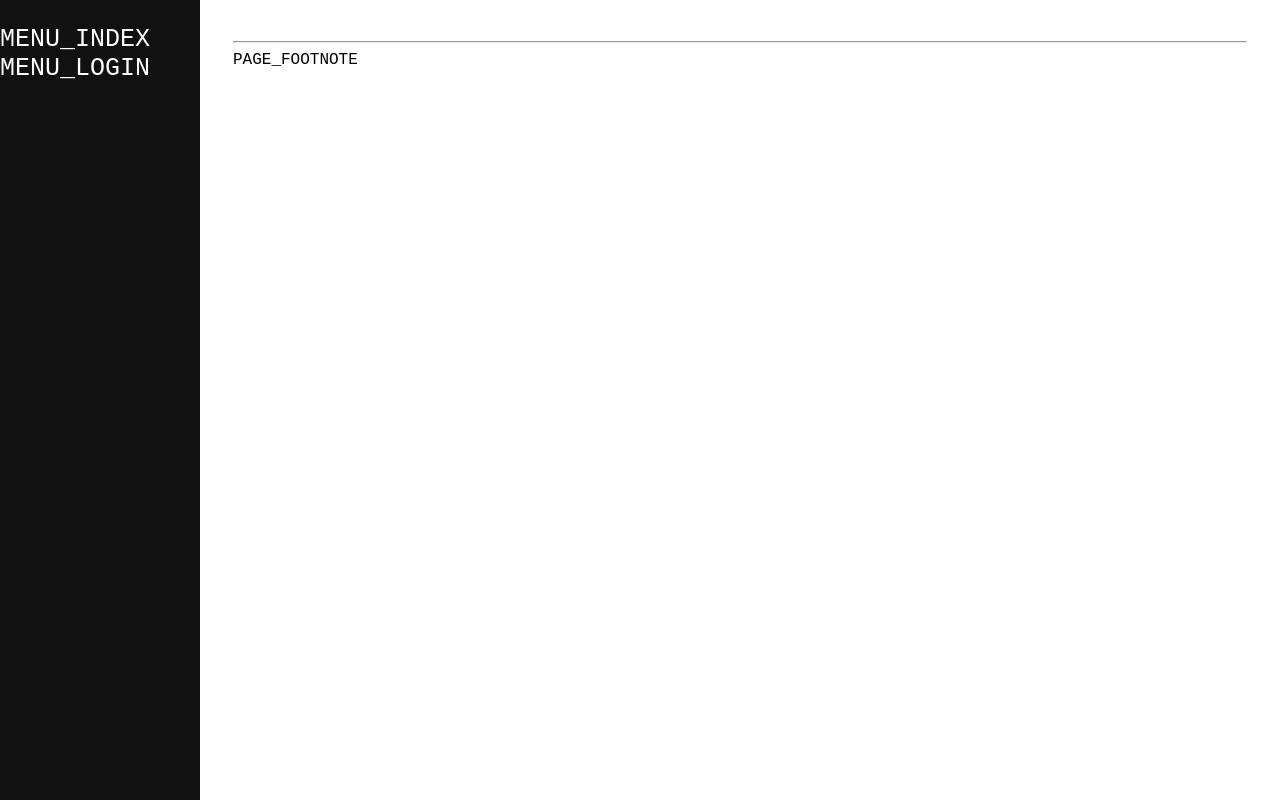
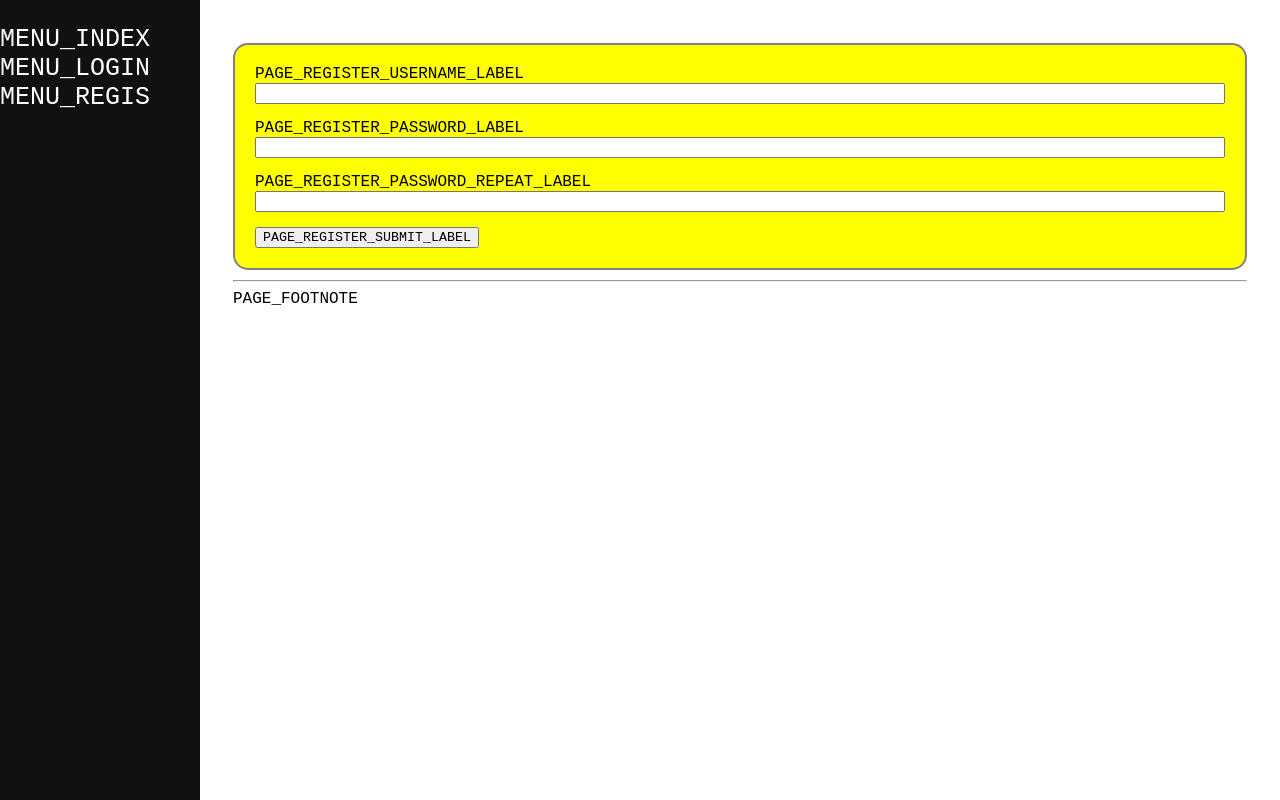
Before and after one commit to UnizaMatBre/VPA_MB_Semestralka, a Flask app: page /register in a window 1280 px wide. Run offline with Flask 3, Linux system fonts and the light colour scheme.

Commit message:
Added formular and link in menu to registration

```diff
--- a/VPA_Website/templates/_base.html
+++ b/VPA_Website/templates/_base.html
@@ -12,6 +12,7 @@
             <menu>
                 <li><a href="/index">{{ localization["MENU_INDEX"] }}</a></li>
                 <li><a href="/login">{{ localization["MENU_LOGIN"] }}</a></li>
+                <li><a href="/register">{{ localization["MENU_REGIS"] }}</a></li>
             </menu>
         </div>
 
--- a/VPA_Website/templates/register.html
+++ b/VPA_Website/templates/register.html
@@ -1,5 +1,24 @@
 {% extends "_base.html" %}
 
 {% block content %}
+    <div class="content-top-div">
+        <form id="register-form">
+            <div class="form-label-input-div">
+                <label for="username">{{localization["PAGE_REGISTER_USERNAME_LABEL"]}}</label>
+                <input type="text" name="username" id="username" required/>
+            </div>
 
+            <div class="form-label-input-div">
+                <label for="password">{{localization["PAGE_REGISTER_PASSWORD_LABEL"]}}</label>
+                <input type="password" name="password" id="password" required/>
+            </div>
+
+            <div class="form-label-input-div">
+                <label for="password-repeat">{{localization["PAGE_REGISTER_PASSWORD_REPEAT_LABEL"]}}</label>
+                <input type="password" name="password-repeat" id="password-repeat" required/>
+            </div>
+
+            <input type="submit" value="{{ localization['PAGE_REGISTER_SUBMIT_LABEL'] }}" />
+        </form>
+    </div>
 {% endblock %}
```
